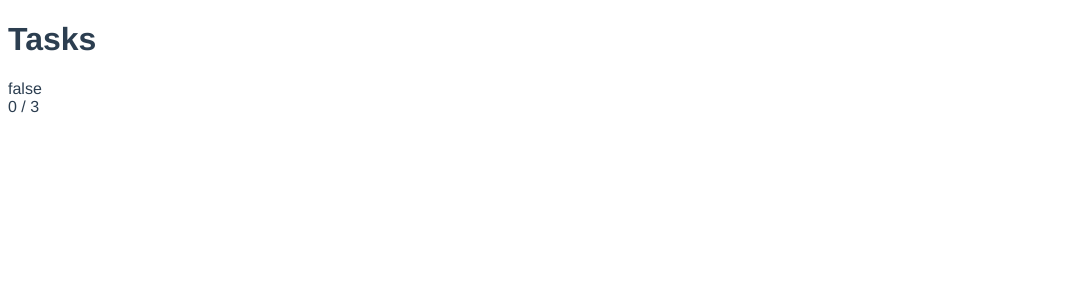
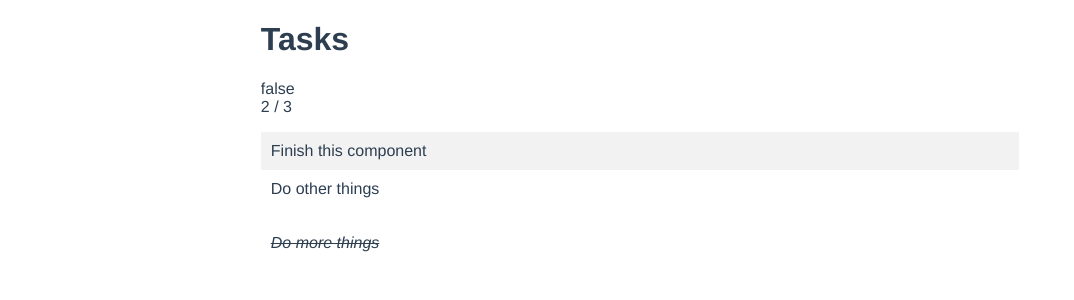
Before and after one commit to lloydjatkinson/lab, a Vue app in the folder vue-todo/: page / in a window 1280 px wide. Shown: the top 300 px of the page, without its empty margins (0-1074 px from the left). Built offline with nearby package versions, Linux system fonts and the light colour scheme.

Commit message:
Update todo item structure and add center alignment of todo component inside parent

```diff
--- a/vue-todo/src/App.vue
+++ b/vue-todo/src/App.vue
@@ -1,7 +1,8 @@
 <template>
     <div id="app">
         <!-- <img src="./assets/logo.png"> -->
-        <todo/>
+
+        <todo class="feature" />
     </div>
 </template>
 
@@ -24,5 +25,12 @@ export default {
     /* text-align: center; */
     color: #2c3e50;
     /* margin-top: 60px; */
+
+}
+
+.feature {
+    margin-left: auto;
+    margin-right: auto;
+    width: 60%;
 }
 </style>
--- a/vue-todo/src/components/todo.vue
+++ b/vue-todo/src/components/todo.vue
@@ -43,13 +43,13 @@ export default {
     },
     computed: {
         pendingCount: function () {
-            return this.items.filter(item => item.done === false).length;
+            return this.items.filter(item => item.completed === false).length;
         },
         pendingItems: function () {
-            return this.items.filter(item => item.done === false);
+            return this.items.filter(item => item.completed === false);
         },
         completedItems: function () {
-            return this.items.filter(item => item.done);
+            return this.items.filter(item => item.completed);
         },
         totalCount: function () {
             return this.items.length;
@@ -69,6 +69,7 @@ export default {
 <style scoped>
     ul {
         list-style-type: none;
+        padding: 0px;
     }
 
     ul li {
```
